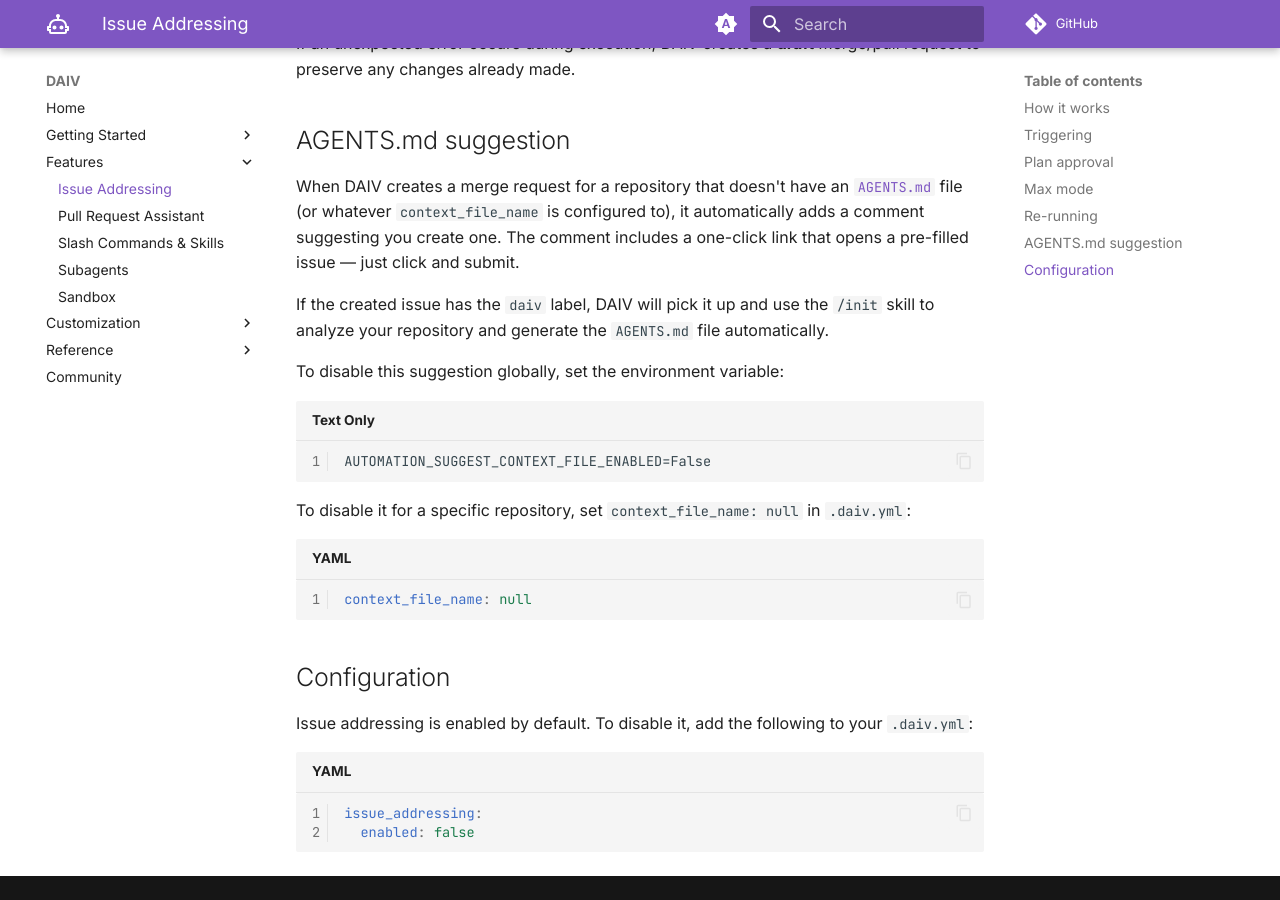
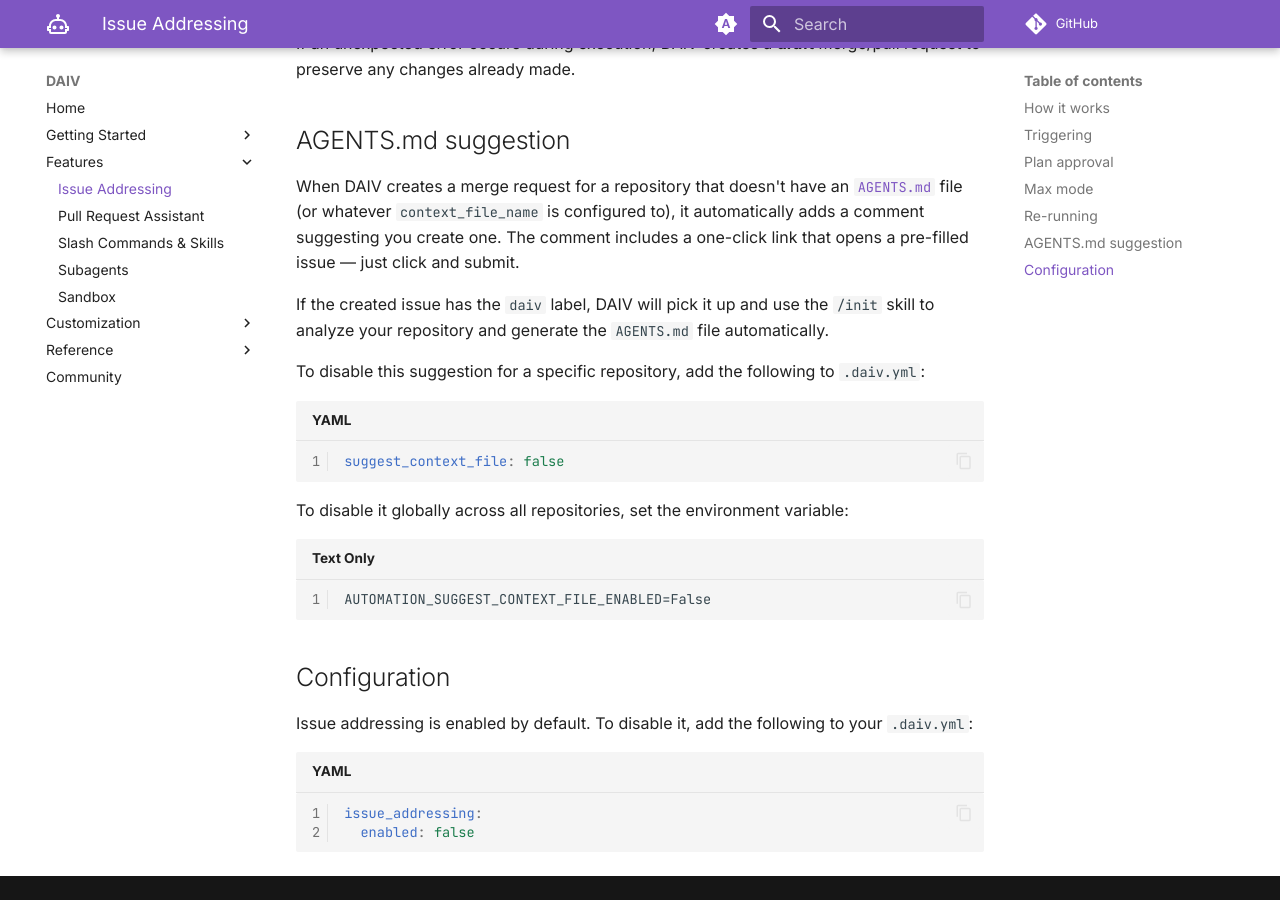
Before and after one commit to E1i2e1122/daiv, an MkDocs documentation site: the page built from docs/features/issue-addressing.md, in a window 1280 px wide and 900 px high, scrolled down 2652 px. Built offline with MkDocs 1.6.1 and Material for MkDocs 9.7.7, drawn with Linux system fonts in a browser that asks for light colours; comment, search, counter and statistics services are not loaded; the version menu is left out.

Commit message:
feat: add per-repository toggle for context file suggestion
Add `suggest_context_file` option to `.daiv.yml` (default: true) to
allow disabling the AGENTS.md suggestion on a per-repository basis.

````diff
--- a/docs/features/issue-addressing.md
+++ b/docs/features/issue-addressing.md
@@ -70,16 +70,16 @@ When DAIV creates a merge request for a repository that doesn't have an [`AGENTS
 
 If the created issue has the `daiv` label, DAIV will pick it up and use the `/init` skill to analyze your repository and generate the `AGENTS.md` file automatically.
 
-To disable this suggestion globally, set the environment variable:
+To disable this suggestion for a specific repository, add the following to `.daiv.yml`:
+
+```yaml
+suggest_context_file: false
+```
+
+To disable it globally across all repositories, set the environment variable:
 
 ```
 AUTOMATION_SUGGEST_CONTEXT_FILE_ENABLED=False
-```
-
-To disable it for a specific repository, set `context_file_name: null` in `.daiv.yml`:
-
-```yaml
-context_file_name: null
 ```
 
 ## Configuration
````
Also changed, not shown: docs/customization/repository-config.md (+2 -0 lines), 3 other files.
